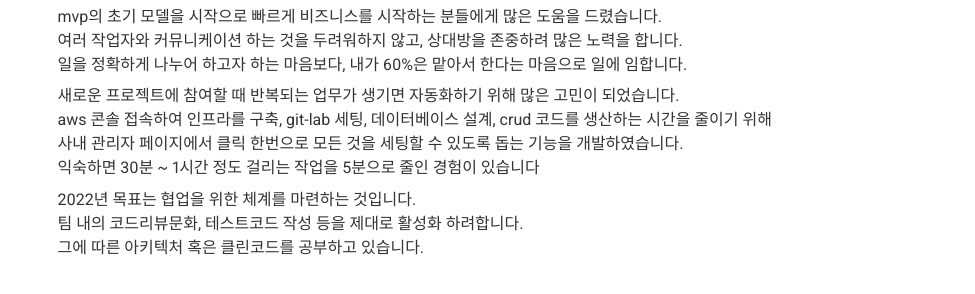
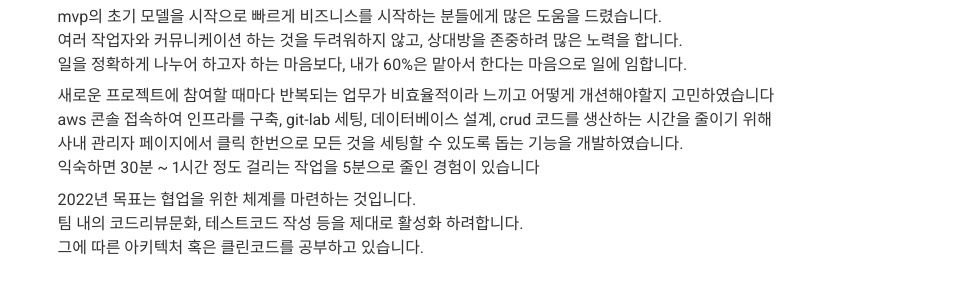
Before and after one commit to sd50712321/sd50712321.github.io, a plain HTML site: page index.html in a window 1280 px wide. Shown: the part 360-654 px from the top of the page, 305-1280 px from the left. Drawn offline with nearby package versions, Linux system fonts and the light colour scheme.

Commit message:
이력서 소개 수정

```diff
--- a/index.html
+++ b/index.html
@@ -80,7 +80,7 @@
               일을 정확하게 나누어 하고자 하는 마음보다, 내가 60%은 맡아서 한다는 마음으로 일에 임합니다.<br>
             </p>
             <p>
-              새로운 프로젝트에 참여할 때 반복되는 업무가 생기면 자동화하기 위해 많은 고민이 되었습니다.<br>
+              새로운 프로젝트에 참여할 때마다 반복되는 업무가 비효율적이라 느끼고 어떻게 개션해야할지 고민하였습니다<br>
               aws 콘솔 접속하여 인프라를 구축, git-lab 세팅, 데이터베이스 설계, crud 코드를 생산하는 시간을 줄이기 위해<br>
               사내 관리자 페이지에서 클릭 한번으로 모든 것을 세팅할 수 있도록 돕는 기능을 개발하였습니다. <br>
               익숙하면 30분 ~ 1시간 정도 걸리는 작업을 5분으로 줄인 경험이 있습니다 <br>
```
